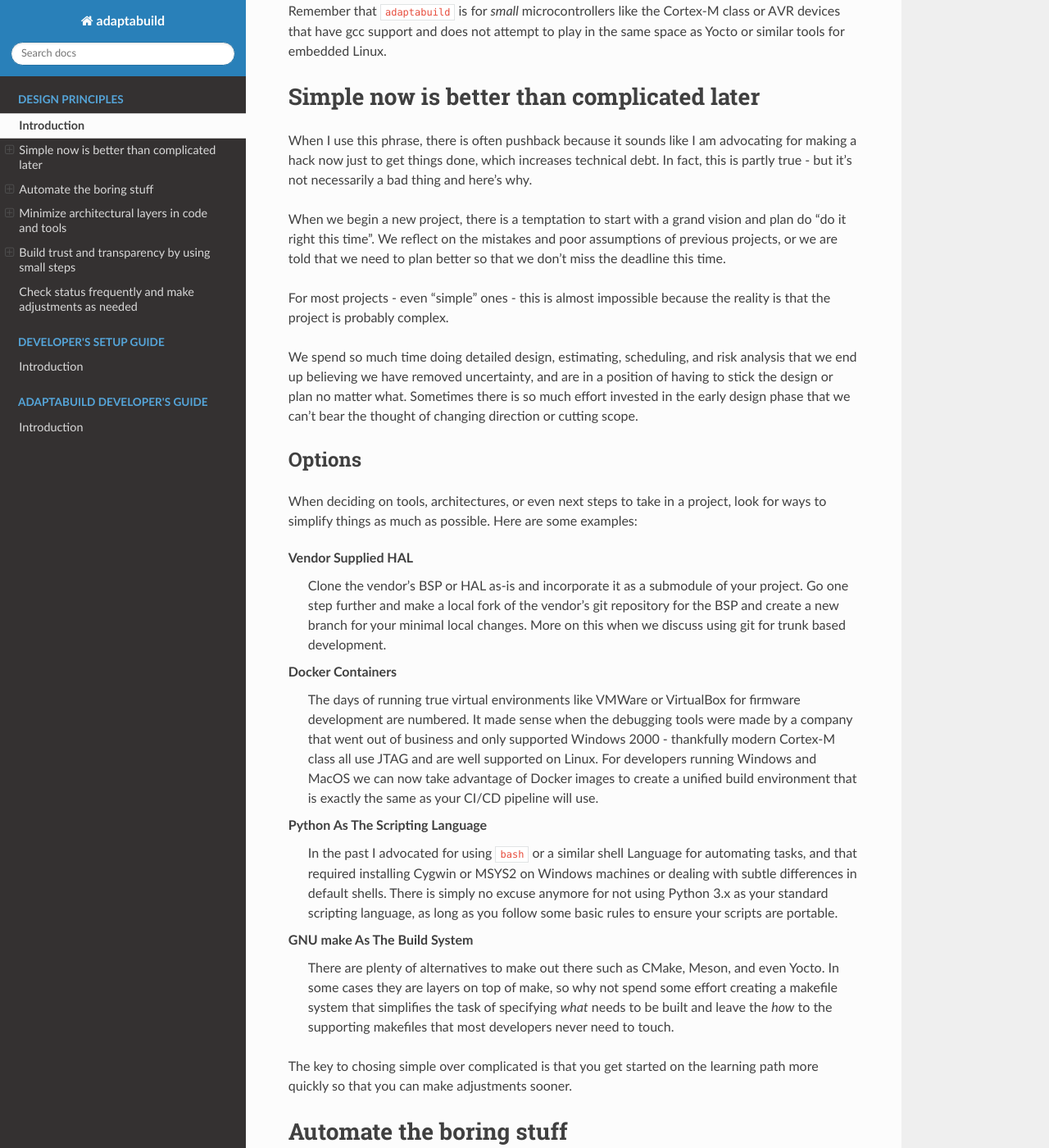
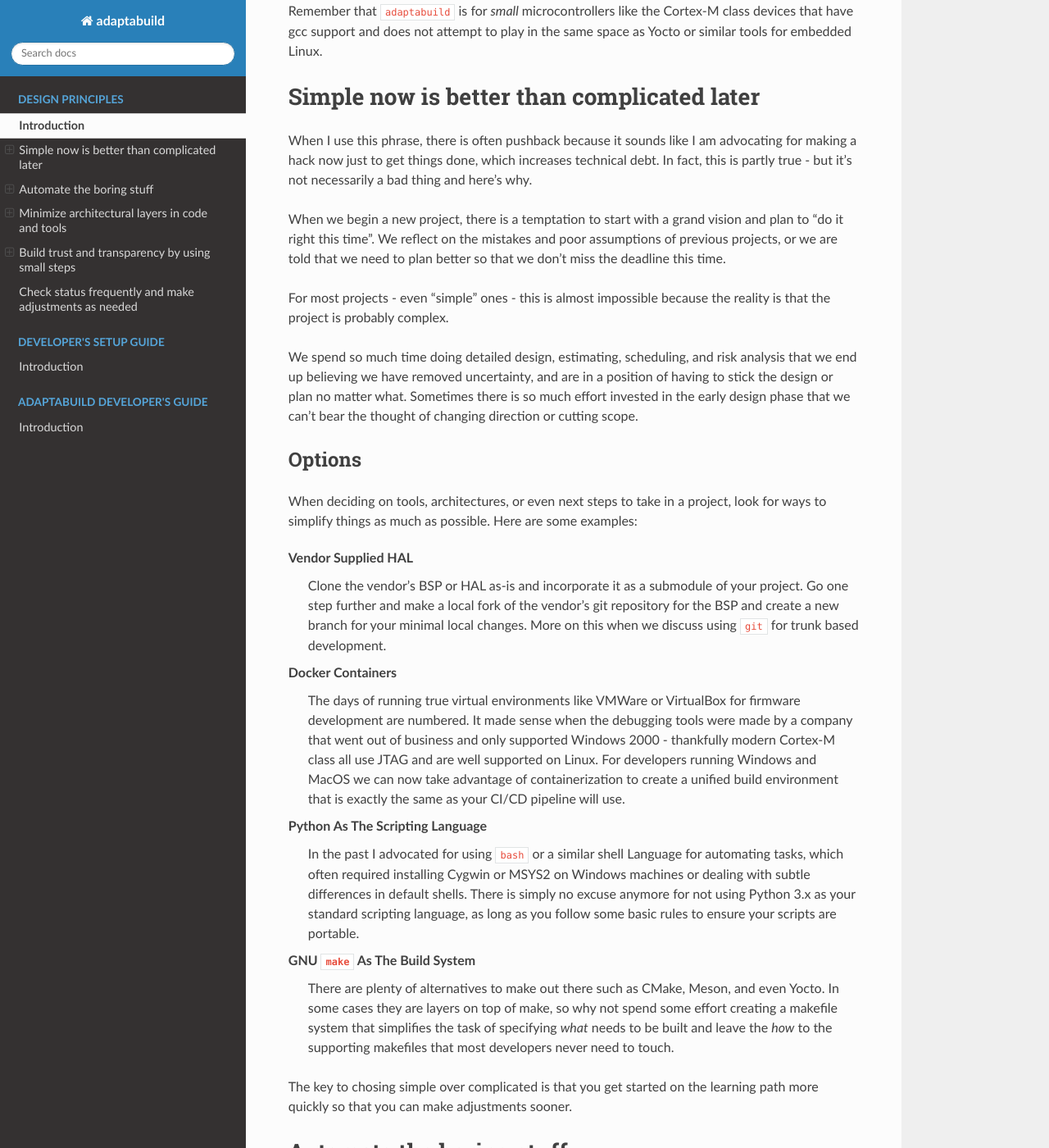
Before and after one commit to rhempel/adaptabuild, a Sphinx documentation site: the page built from doc/sphinx/source/design_principles/design_principles.rst, in a window 1280 px wide and 1400 px high, scrolled down 567 px. Shown: the whole window at 82% size. Built offline with Sphinx 7.4.7 and the Read the Docs theme 3.1.0, drawn with Linux system fonts in a browser that asks for light colours; some of the changed text lies outside the part shown.

```diff
--- a/doc/sphinx/source/design_principles/design_principles.rst
+++ b/doc/sphinx/source/design_principles/design_principles.rst
@@ -22,7 +22,7 @@
 these values.
 
 Remember that |Product| is for *small* microcontrollers like the
-Cortex-M class or AVR devices that have gcc support and does not attempt
+Cortex-M class devices that have gcc support and does not attempt
 to play in the same space as Yocto or similar tools for embedded Linux.
 
 Simple now is better than complicated later
@@ -34,7 +34,7 @@
 thing and here's why.
 
 When we begin a new project, there is a temptation to start with a grand vision
-and plan do "do it right this time". We reflect on the mistakes and poor
+and plan to "do it right this time". We reflect on the mistakes and poor
 assumptions of previous projects, or we are told that we need to plan better
 so that we don't miss the deadline this time.
 
@@ -58,7 +58,7 @@
   Clone the vendor's BSP or HAL as-is and incorporate it as a submodule of
   your project. Go one step further and make a local fork of the vendor's
   git repository for the BSP and create a new branch for your minimal
-  local changes. More on this when we discuss using git for trunk based
+  local changes. More on this when we discuss using ``git`` for trunk based
   development.
 
 Docker Containers
@@ -67,18 +67,18 @@
   tools were made by a company that went out of business and only supported
   Windows 2000 - thankfully modern Cortex-M class all use JTAG and are well
   supported on Linux. For developers running Windows and MacOS we can now
-  take advantage of Docker images to create a unified build environment
+  take advantage of containerization to create a unified build environment
   that is exactly the same as your CI/CD pipeline will use.
 
 Python As The Scripting Language
   In the past I advocated for using ``bash`` or a similar shell Language
-  for automating tasks, and that required installing Cygwin or MSYS2 on
+  for automating tasks, which often required installing Cygwin or MSYS2 on
   Windows machines or dealing with subtle differences in default shells.
   There is simply no excuse anymore for not using Python 3.x as your
   standard scripting language, as long as you follow some basic rules to
   ensure your scripts are portable.
 
-GNU make As The Build System
+GNU ``make`` As The Build System
   There are plenty of alternatives to make out there such as CMake, Meson,
   and even Yocto. In some cases they are layers on top of make, so why
   not spend some effort creating a makefile system that simplifies the
@@ -99,8 +99,8 @@
 things the hard way.
 
 In a modern development environment, you should be able to clone a repo
-that has *everything* needed to spin up a new Docker container that has
-a command lines to:
+that has *everything* needed to spin up a new container that the ability
+to:
 
 - Build any variant of your product
 - Build the documentation
@@ -108,8 +108,8 @@
 - Build code coverage reports
 
 Your developers should be able to be confident that their unit tests cover
-at least 90% of the functionality of your product, and that manual testing
-can be minimized.
+at least 90% (and probably clser to 100% if you do TDD) of the functionality
+of your product, so that manual testing can be minimized.
 
 This is usually only possible when your design is truly decoupled into
 testable modules, and you are able to confidently say that a change in
@@ -135,9 +135,9 @@
   - It doesn't force you to use vendor specific project file
     structures that may not match your actual file structure.
   - It has built in support for git
-  - You can attach to a Docker container running your development
+  - You can attach to a container running your development
     environment
-  - You can debug Cortex-M micros in VSCode attached to a Docker
+  - You can debug Cortex-M micros in VSCode attached to a
     container (yes really!)
   - You can run your builds from a command-line or as tasks
 
@@ -241,6 +241,11 @@
 This is a common complaint about firmware teams - they often seem
 to take longer to get things done than planned, and when they fix
 last minute issues or add features, something else breaks.
+
+There is only one way to stop that complaint - and that is to build
+and deliver high-quality firmware on time. If you haven't been able
+to do that reliably, then you have to change _something_ or your
+next project will likely have the same difficulties.
 
 Options
 -------
@@ -268,7 +273,7 @@
 
 Use GitHub or Gitlab to host your Documentation
   This document is written in ReStrucured Text and rendered in a
-  build pipeline using SPhinx. Your team should be able to
+  build pipeline using Sphinx. Your team should be able to
   automatically deploy these documents and make them browsable for
   anyone that needs to see what's going on.
 
```
Also changed, not shown: other parts of doc/sphinx/source/design_principles/design_principles.rst (+8 -8 lines), README.md (+10 -8 lines), doc/sphinx/source/adaptabuild_developers_guide/adaptabuild_developers_guide.rst (+92 -1 lines), 2 other files.
